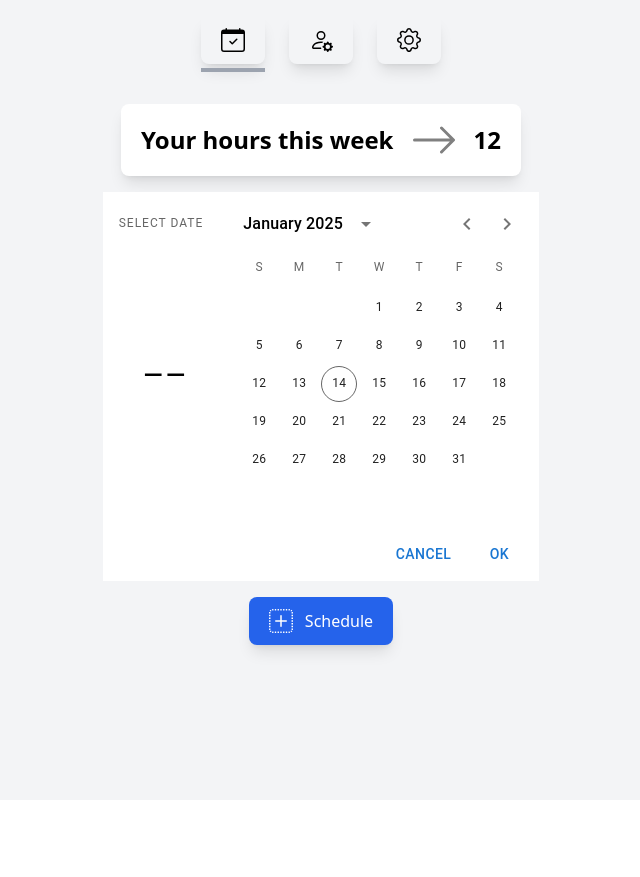
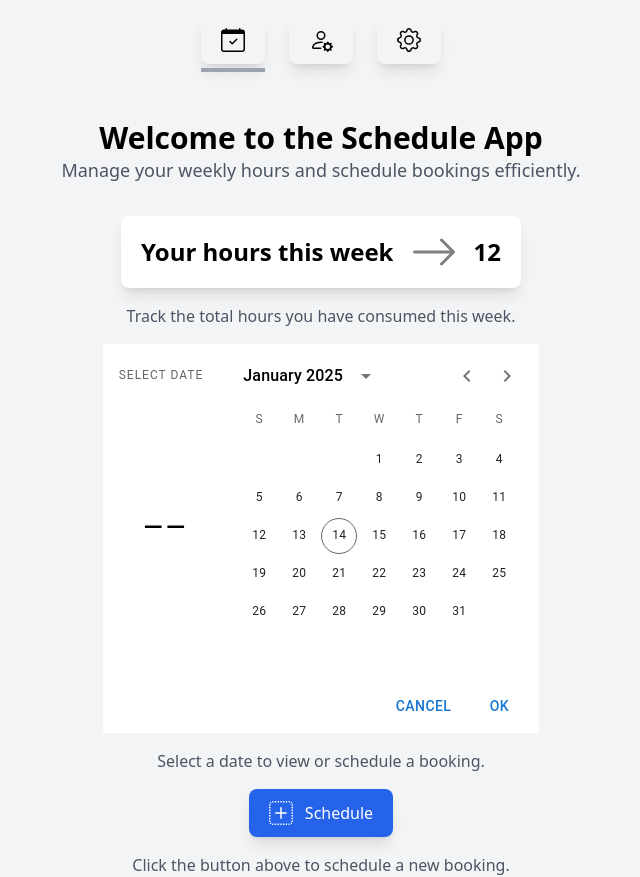
Before and after one commit to tundreaNatanael/react-schedule-app, a React (Create React App) app: page /home in a window 1280 px wide. Shown: the whole page, without its empty margins (319-959 px from the left). Before the commit the page ends 800 px from the top, so only its background shows below. Built offline with nearby package versions, Linux system fonts and the light colour scheme.

Commit message:
description added to home

```diff
--- a/src/pages/HomePage.jsx
+++ b/src/pages/HomePage.jsx
@@ -12,6 +12,10 @@ const HomePage = () => {
 	return (
 		<div className="bg-gray-100 w-full min-h-screen space-y-4 flex flex-col items-center">
 			<Menu />
+			<div className="text-center p-4">
+				<h1 className="text-3xl font-bold">Welcome to the Schedule App</h1>
+				<p className="text-lg text-gray-600">Manage your weekly hours and schedule bookings efficiently.</p>
+			</div>
 			<div
 				className={`flex items-center justify-center gap-4 text-2xl font-bold rounded-lg shadow-lg px-5 py-3 bg-white ${me.role === "admin" ? "" : me.perWeekHours - me.hoursConsumed > 0 ? "bg-green-200" : "bg-pink-200"}`}
 			>
@@ -19,10 +23,17 @@ const HomePage = () => {
 				<Icon name="arrowRight" size={48} color="gray" />
 				{me.role === "admin" ? me.hoursConsumed : me.perWeekHours - me.hoursConsumed}
 			</div>
+			<p className="text-center text-gray-600">
+				{me.role === "admin"
+					? "Track the total hours you have consumed this week."
+					: "Keep an eye on the remaining hours you can schedule this week."}
+			</p>
 			<LocalizationProvider dateAdapter={AdapterDayjs}>
 				<StaticDatePicker orientation="landscape" />
 			</LocalizationProvider>
+			<p className="text-center text-gray-600">Select a date to view or schedule a booking.</p>
 			<Button label="Schedule" icon="addBox" className="bg-blue-600 text-white" />
+			<p className="text-center text-gray-600">Click the button above to schedule a new booking.</p>
 		</div>
 	);
 };
```
